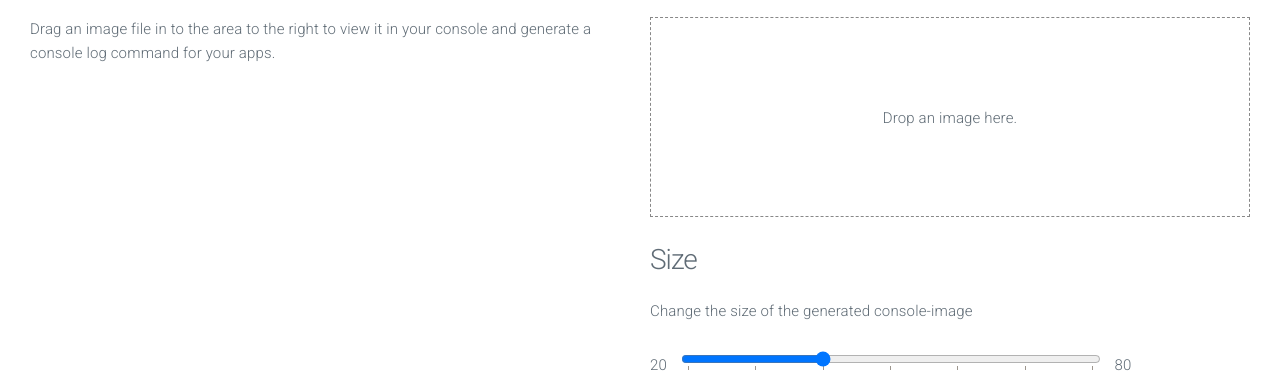
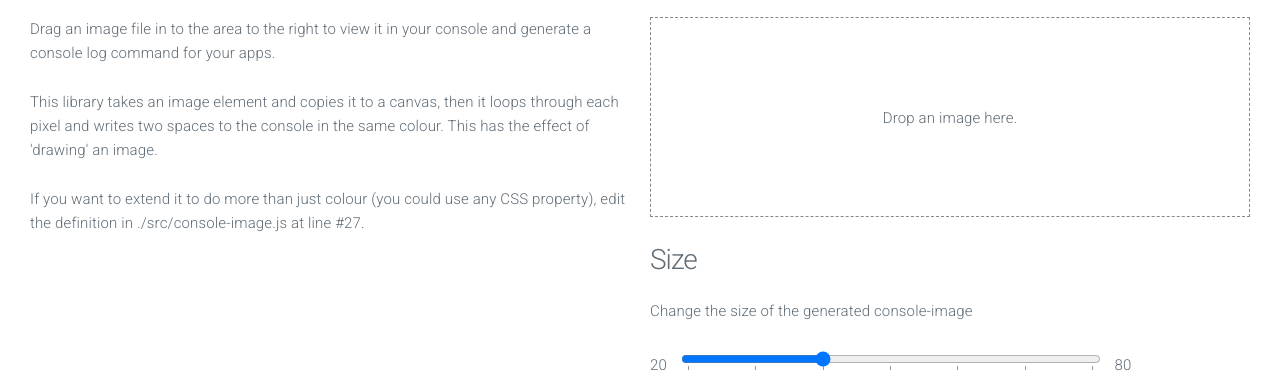
Before and after one commit to onion2k/console-image, a website built with webpack: page examples/index.html in a window 1280 px wide. Shown: the part 88-468 px from the top of the page. Built offline with nearby package versions, Linux system fonts and the light colour scheme.

Commit message:
Added instructions to ./examples/index.html

```diff
--- a/examples/index.html
+++ b/examples/index.html
@@ -18,6 +18,8 @@
 		<div class="column">
 			<h1>console-image.js</h1>
 			<p>Drag an image file in to the area to the right to view it in your console and generate a console log command for your apps.</p>
+			<p>This library takes an image element and copies it to a canvas, then it loops through each pixel and writes two spaces to the console in the same colour. This has the effect of 'drawing' an image.</p>
+			<p>If you want to extend it to do more than just colour (you could use any CSS property), edit the definition in ./src/console-image.js at line #27.</p>
 		</div>
 		<div class="column">
 			<h1>Make an image</h1>
```
